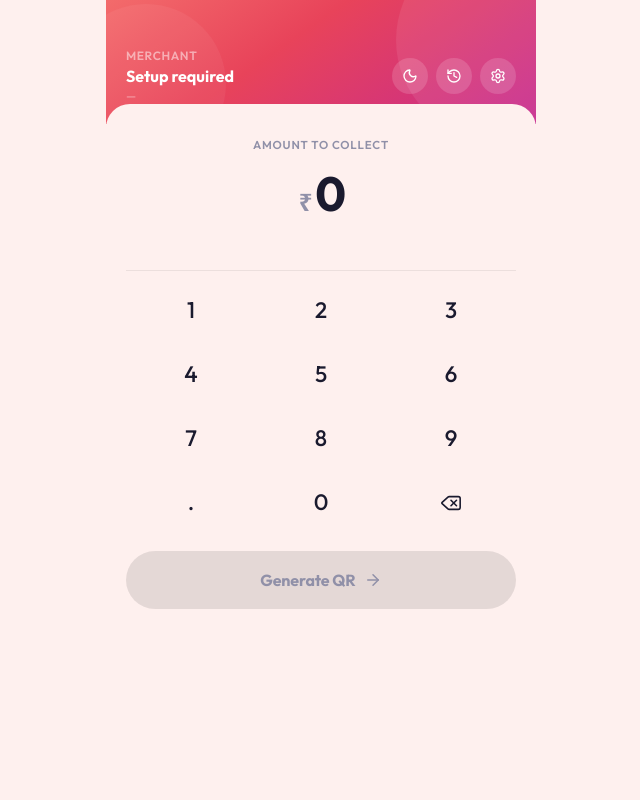
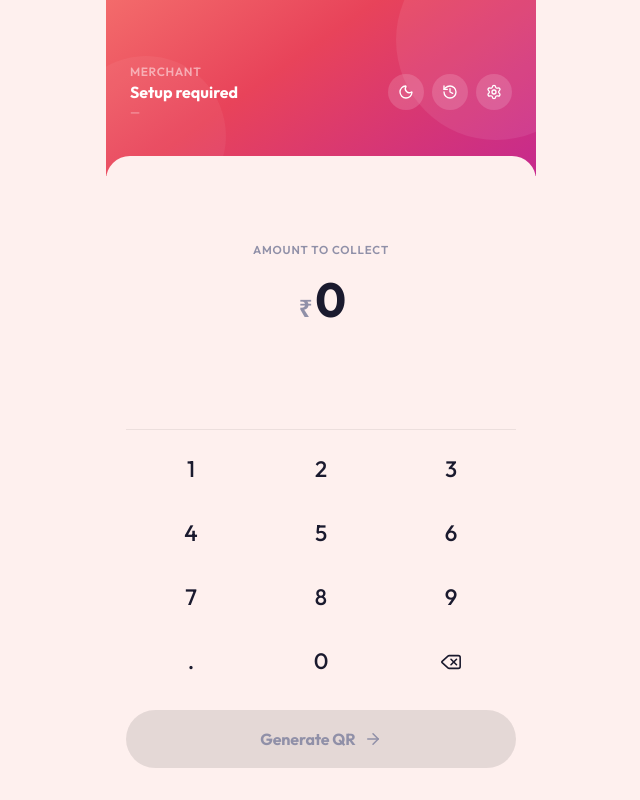
Before and after one commit to sumitrawat2417/upi-flow, a React (Vite) app: page / in a window 1280 px wide. Shown: the whole page, without its empty margins (319-959 px from the left). Built offline with nearby package versions, Linux system fonts and the light colour scheme; sample sign-in values are in the browser's storage.

Commit message:
style: fix upside-focused layout on HomePage by rebalancing flex spacing

```diff
--- a/src/pages/Home/HomePage.tsx
+++ b/src/pages/Home/HomePage.tsx
@@ -45,7 +45,7 @@ export const HomePage: React.FC = () => {
   return (
     <div className="app-shell fade-in">
       {/* ── Compact header ── */}
-      <div className="hero-header px-5 pt-12 pb-5 relative z-10">
+      <div className="hero-header px-6 pt-16 pb-14 relative z-10 flex-shrink-0">
         <div className="flex items-center justify-between">
           {/* Merchant info */}
           <div>
@@ -99,7 +99,7 @@ export const HomePage: React.FC = () => {
         }}
       >
         {/* Amount display */}
-        <div className="flex flex-col items-center justify-center px-6 pt-8 pb-4">
+        <div className="flex-1 flex flex-col items-center justify-center px-6 pt-6 pb-2">
           <p className="section-label mb-4">Amount to collect</p>
 
           {/* Amount */}
```
